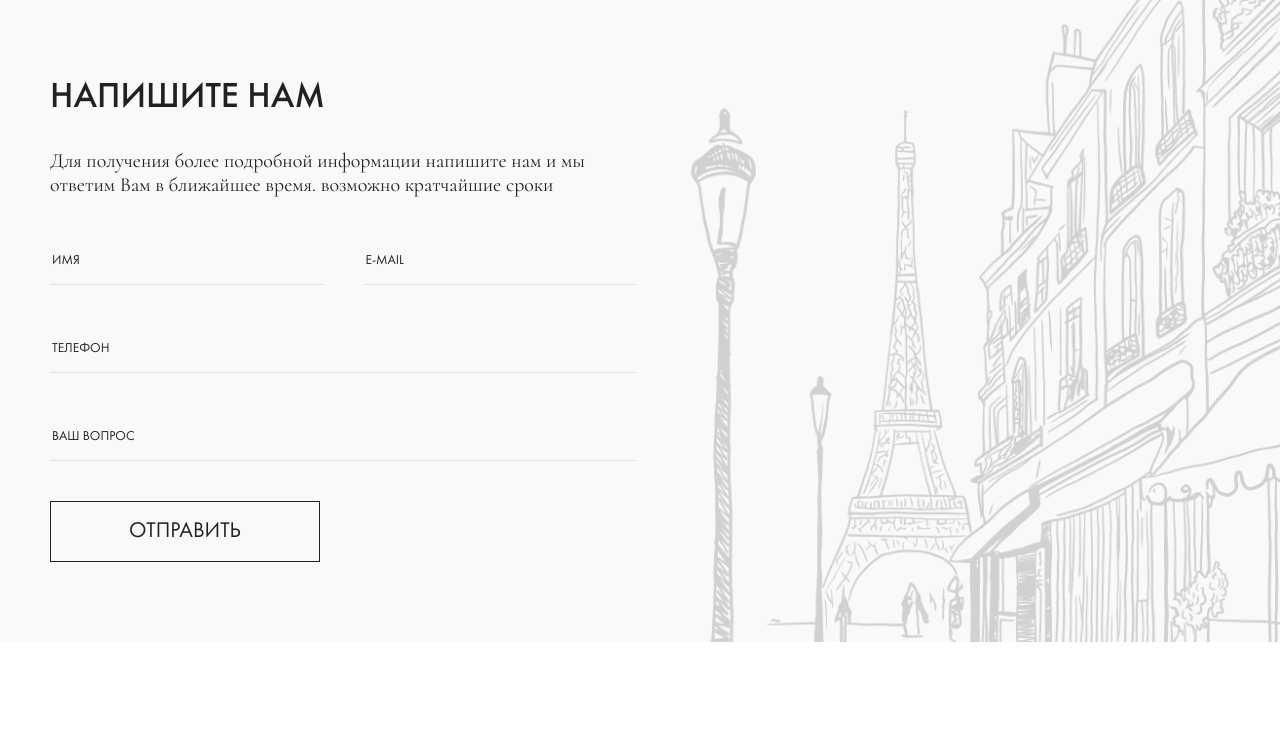
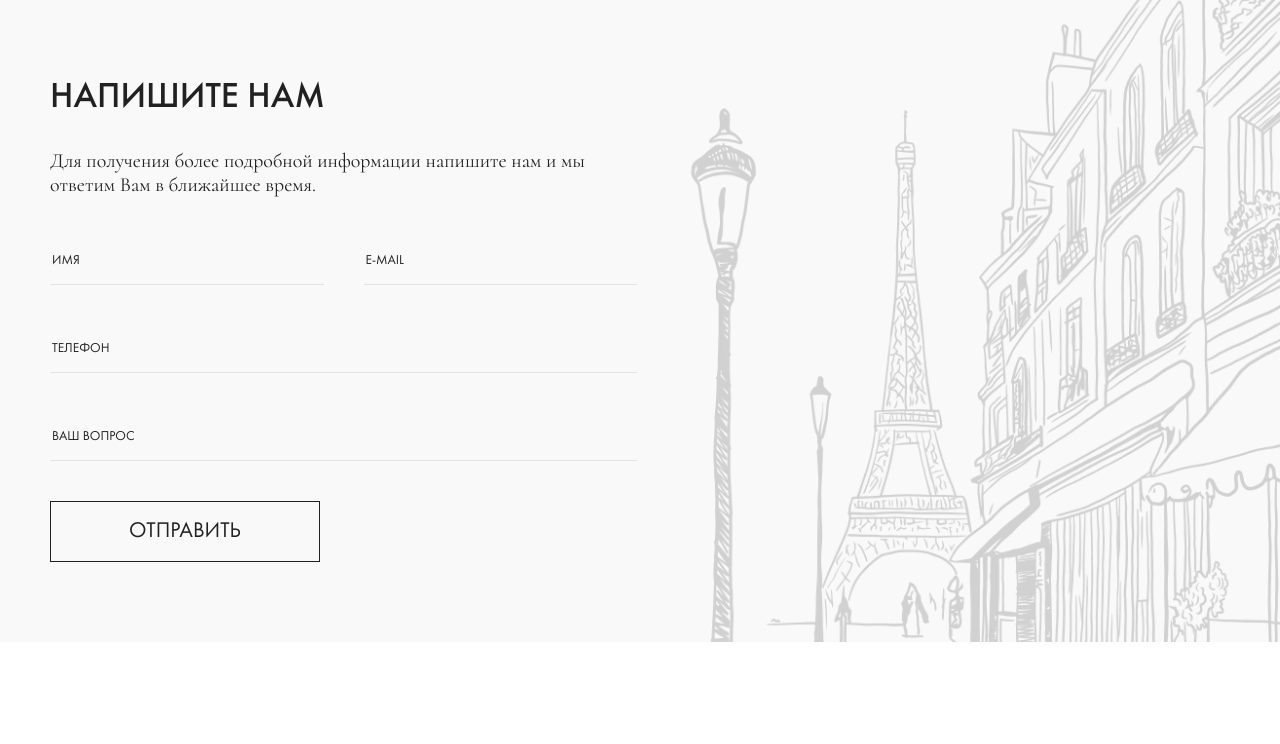
Before and after one commit to menhunging/jatual, a plain HTML site: page index.html in a window 1280 px wide. Shown: the part 3770-4514 px from the top of the page. Drawn offline with Linux system fonts and the light colour scheme.

Commit message:
delete text

```diff
--- a/index.html
+++ b/index.html
@@ -232,8 +232,7 @@
           <form id="site_form" method="post" class="form-section__left">
             <h2 class="caption">Напишите нам</h2>
             <p>
-              Для получения более подробной информации напишите нам и мы ответим Вам в ближайшее время. возможно
-              кратчайшие сроки
+              Для получения более подробной информации напишите нам и мы ответим Вам в ближайшее время.
             </p>
             <div class="input-list">
               <div class="input-item">
@@ -363,8 +362,7 @@
                   <form id="site_form_popup" method="post" class="form-section__left">
                     <h2 class="caption">Назначить встречу</h2>
                     <p>
-                      Для получения более подробной информации напишите нам и мы ответим Вам в ближайшее время. возможно
-                      кратчайшие сроки
+                      Для получения более подробной информации напишите нам и мы ответим Вам в ближайшее время.
                     </p>
                     <div class="input-list">
                       <div class="input-item">
```
